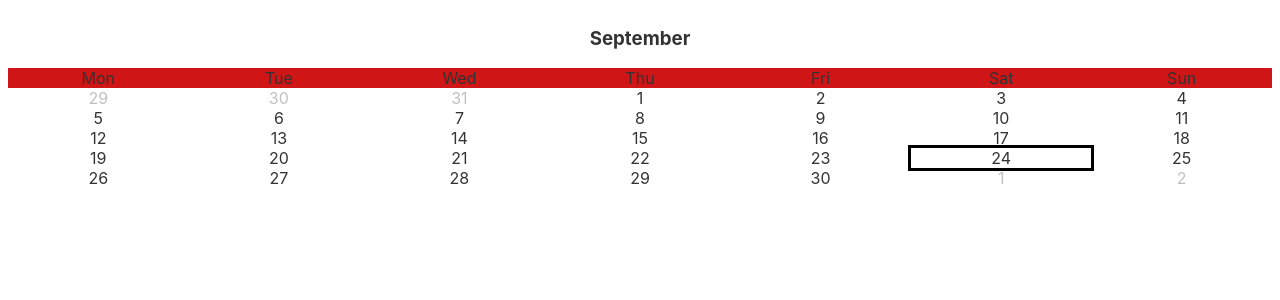
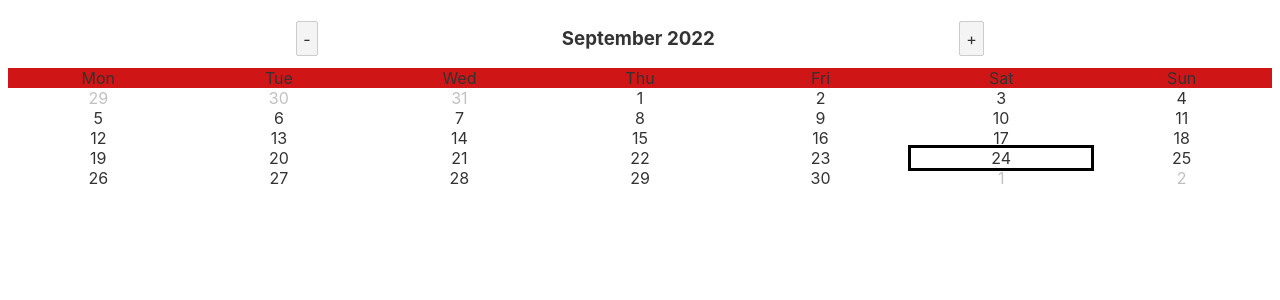
Before and after one commit to pierretre/calendar-extension, a Svelte app: page / in a window 1280 px wide. Shown: the top 300 px of the page. Built offline with nearby package versions, Linux system fonts and the light colour scheme.

Commit message:
implement of navigation through months fw and bw, displays year next to the month

```diff
--- a/src/App.svelte
+++ b/src/App.svelte
@@ -11,5 +11,5 @@
 </script>
 
 <main>
-	<Calendar on:displayDay={handleMessage}/>
+	<Calendar on:displayDay={handleMessage} dateObj={new Date()}/>
 </main>
--- a/src/CalDay.svelte
+++ b/src/CalDay.svelte
@@ -2,29 +2,30 @@
 	import {createEventDispatcher} from 'svelte';
 
     export let date;
-    export let cDate;
+    export let cMonth;
 
-    export const events = [];
+    const dateObj = new Date(date)
+    const currentDate = new Date()
 
-    const dayDate = new Date(date)
-    const currentDate = new Date(cDate)
-    const dateNum = dayDate.getDate()
+    // set time to 0 for later comparison
+    dateObj.setHours(0, 0, 0, 0)
+    currentDate.setHours(0, 0, 0, 0)
+
     const dispatch = createEventDispatcher();
 
     function develop(){
         dispatch('displayDay', {
-            text: dayDate
+            text: "hi mom"
         });
     }
 
     function dayHighlight(){
-        if(dayDate.getMonth() != currentDate.getMonth()) return "off"
-        return (dateNum == currentDate.getDate())? "active" : "";
+        return ((dateObj.getTime() == currentDate.getTime())? "active" : "") + ((dateObj.getMonth() != cMonth)? " off" : "");
     }
 </script>
 
 <main>
-    <div class={dayHighlight()} on:click={develop}>{dateNum}</div>
+    <div class={dayHighlight()} on:click={develop}>{dateObj.getDate()}</div>
 </main>
 
 <style>
--- a/src/Calendar.svelte
+++ b/src/Calendar.svelte
@@ -1,11 +1,17 @@
 <script>
+    export let dateObj;
     import CalDay from "./CalDay.svelte"
 
-    const current_date = new Date();
     const monthNames = ["January", "February", "March", "April", "May", "June","July", "August", "September", "October", "November", "December"];
+    var displayedDays = []
+    updateUI()
+
+    function updateUI(){
+        displayedDays = getExtendedMonthDays(dateObj.getFullYear(), dateObj.getMonth())
+    }
 
     function getExtendedMonthDays(year, month){
-        const dates = [];
+        let dates = [];
 
         const firstDay = new Date(year, month, 1)
         firstDay.setDate(firstDay.getDate() - (firstDay.getDay()%7)+1)
@@ -14,9 +20,6 @@
         lastDay.setDate(lastDay.getDate()-1)
         lastDay.setDate(lastDay.getDate()+ (7-lastDay.getDay()%7));
 
-        // console.log(firstDay)
-        // console.log(lastDay)
-
         var d = new Date(firstDay)
         while (d <= lastDay) {
             dates.push(new Date(d));
@@ -24,16 +27,23 @@
         }
         return dates;
     }
-
-    var displayedDays = getExtendedMonthDays(current_date.getFullYear(), current_date.getMonth())
-    function test(event){
-		console.log("event catched")
-		console.log(event.detail.text)
-	}
 </script>
 
 <main>
-    <h3 style="text-align: center;">{monthNames[current_date.getMonth()]}</h3>
+    <header>
+        <button on:click={() => {
+            dateObj.setMonth(dateObj.getMonth() - 1)
+            updateUI()
+            }}>-</button>
+        {#key displayedDays}
+            <h3 style="text-align: center;">{monthNames[dateObj.getMonth()]} {dateObj.getFullYear()}</h3>
+        {/key}
+        <button on:click={() => {
+            dateObj.setMonth(dateObj.getMonth() + 1)
+            updateUI()
+            }}>+</button>
+    </header>
+
     <div class="wrapper head">
         <div>Mon</div>
         <div>Tue</div>
@@ -43,14 +53,28 @@
         <div>Sat</div>
         <div>Sun</div>
     </div>
-    <div class="wrapper">
-        {#each displayedDays as day}
-            <CalDay date={day} cDate={current_date} on:displayDay/>
-        {/each}
-    </div>
+    {#key displayedDays}
+        <div class="wrapper">
+            {#each displayedDays as day}
+                <CalDay date={day} cMonth={dateObj.getMonth()} on:displayDay/>
+            {/each}
+        </div>
+    {/key}
 </main>
 
 <style>
+    header{
+        text-align: center;
+    }
+
+    header > *{
+        display: inline-block;
+    }
+
+    h3{
+        width: 50%;
+    }
+
     .head{
         background-color: rgb(207, 21, 21);
         width: auto;
@@ -61,6 +85,5 @@
     .wrapper {
         display: grid;
         grid-template-columns: repeat(7, 1fr);
-        /* grid-auto-rows: minmax(40%, auto); */
     }
 </style>
```
